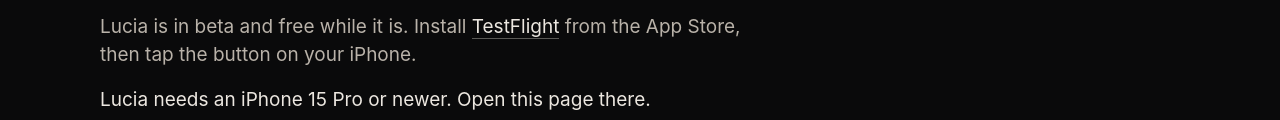
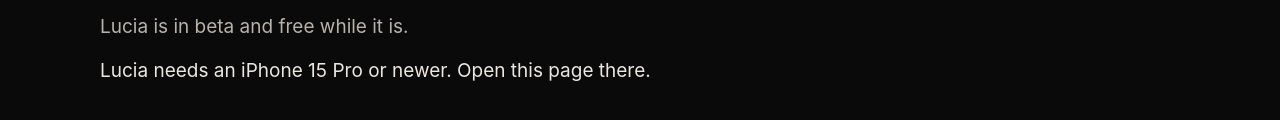
Before and after one commit to mariopalli/luciacam-site, a plain HTML site: page index.html in a window 1280 px wide. Shown: the part 3183-3303 px from the top of the page. Drawn offline with Linux system fonts and the light colour scheme.

Commit message:
Beta-Abschnitt: TestFlight-Satz raus (Schritte stehen im GET THE BETA Pop-up)
Co-Authored-By: Claude Opus 5.5 <noreply@anthropic.com>

```diff
--- a/index.html
+++ b/index.html
@@ -258,7 +258,7 @@
 <section class="beta" id="beta">
   <div class="innen">
     <h2>Now go buy a camera strap for your phone and test my little app.</h2>
-    <p class="lead">Lucia is in beta and free while it is. Install <a class="tf" href="https://apps.apple.com/app/testflight/id899247664">TestFlight</a> from the App Store, then tap the button on your iPhone.</p>
+    <p class="lead">Lucia is in beta and free while it is.</p>
     <p class="lead fremd" id="fremd" hidden>Lucia needs an iPhone 15 Pro or newer. Open this page there.</p>
     <div class="karten">
       <div class="karte" id="iphone">
```
